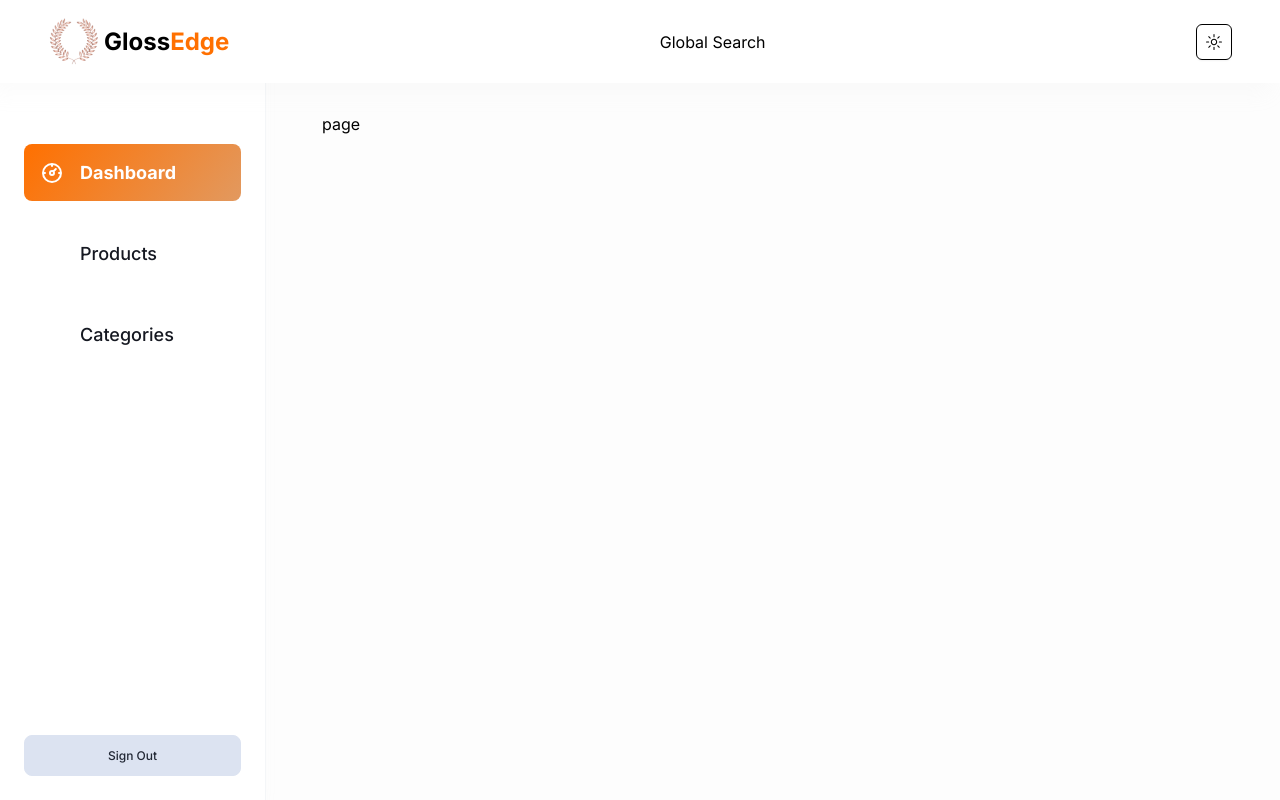
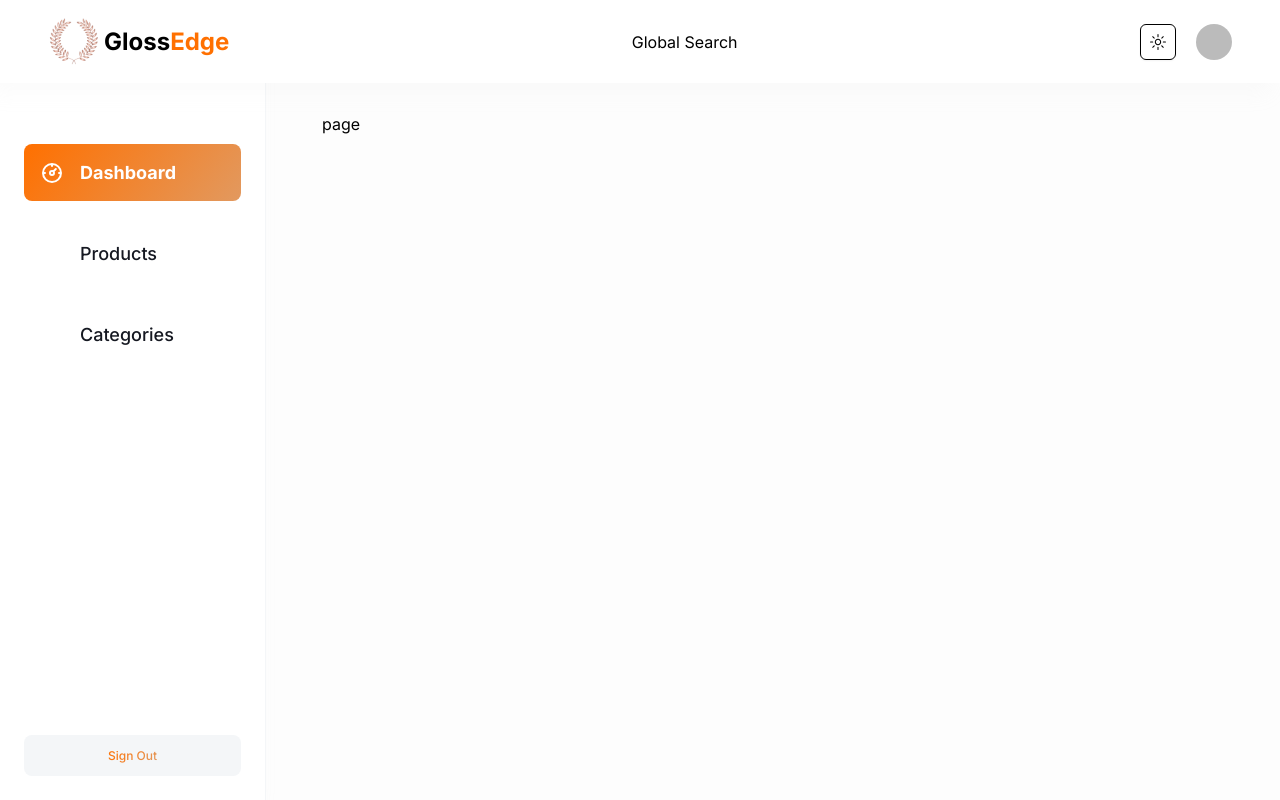
Before and after one commit to Krishna2323/gloss-edge, a Next.js app: page /admin in a window 1280 px wide. Built offline with nearby package versions, Linux system fonts and the light colour scheme; no server answers; sample sign-in values are in the browser's storage.

Commit message:
add user avatar and logout functionality.
Signed-off-by: krishna2323 <belivethatkg@gmail.com>

```diff
--- /dev/null
+++ b/app/(root)/profile/[id]/page.tsx
@@ -0,0 +1,7 @@
+import React from "react";
+
+const page = () => {
+  return <div>page</div>;
+};
+
+export default page;
--- /dev/null
+++ b/components/UserAvatar.tsx
@@ -0,0 +1,44 @@
+import Image from "next/image";
+import Link from "next/link";
+import React from "react";
+import ROUTES from "@/constants/routes";
+import { Avatar, AvatarFallback } from "./ui/avatar";
+
+interface Props {
+  id: string;
+  name: string;
+  imageUrl?: string | null;
+  className?: string;
+}
+
+const UserAvatar = ({ id, name, imageUrl, className = "h-9 w-9" }: Props) => {
+  const initials = name
+    .split(" ")
+    .map((word: string) => word[0])
+    .join("")
+    .toUpperCase()
+    .slice(0, 2);
+
+  return (
+    <Link href={ROUTES.PROFILE(id)}>
+      <Avatar className={className}>
+        {imageUrl ? (
+          <Image
+            src={imageUrl}
+            alt={name}
+            className="object-cover"
+            width={36}
+            height={36}
+            quality={100}
+          />
+        ) : (
+          <AvatarFallback className="primary-gradient font-space-grotesk font-bold tracking-wider text-white">
+            {initials}
+          </AvatarFallback>
+        )}
+      </Avatar>
+    </Link>
+  );
+};
+
+export default UserAvatar;
--- a/components/navigation/AdminLeftSidebar.tsx
+++ b/components/navigation/AdminLeftSidebar.tsx
@@ -20,7 +20,7 @@ const AdminLeftSidebar = () => {
         >
           <Button
             type="submit"
-            className="small-medium light-border-2 btn-tertiary text-dark400_light900 min-h-[41px] w-full rounded-lg border px-4 py-3 shadow-none"
+            className="small-medium btn-secondary min-h-[41px] w-full rounded-lg px-4 py-3 shadow-none"
           >
             <Image
               src="/icons/sign-up.svg"
@@ -29,7 +29,9 @@ const AdminLeftSidebar = () => {
               height={28}
               className="invert-colors lg:hidden"
             />
-            <span className="max-lg:hidden">Sign Out</span>
+            <span className="primary-text-gradient max-lg:hidden">
+              Sign Out
+            </span>
           </Button>
         </form>
       </div>
--- a/components/navigation/LeftSidebar.tsx
+++ b/components/navigation/LeftSidebar.tsx
@@ -62,7 +62,7 @@ const LeftSidebar = async () => {
           <div className="flex flex-col gap-3">
             <Button
               type="submit"
-              className="small-medium light-border-2 btn-tertiary text-dark400_light900 min-h-[41px] w-full rounded-lg border px-4 py-3 shadow-none"
+              className="small-medium btn-secondary min-h-[41px] w-full rounded-lg px-4 py-3 shadow-none"
             >
               <Image
                 src="/icons/sign-up.svg"
@@ -71,7 +71,9 @@ const LeftSidebar = async () => {
                 height={28}
                 className="invert-colors lg:hidden"
               />
-              <span className="max-lg:hidden">Sign Out</span>
+              <span className="primary-text-gradient max-lg:hidden">
+                Sign Out
+              </span>
             </Button>
           </div>
         </form>
--- a/components/navigation/navbar/MobileNavigation.tsx
+++ b/components/navigation/navbar/MobileNavigation.tsx
@@ -6,15 +6,17 @@ import {
   Sheet,
   SheetClose,
   SheetContent,
-  // SheetDescription,
-  // SheetHeader,
   SheetTitle,
   SheetTrigger,
 } from "@/components/ui/sheet";
 import ROUTES from "@/constants/routes";
 import NavLinks from "./NavLinks";
+import { sidebarLinks } from "@/constants";
+import { auth, signOut } from "@/auth";
 
-const MobileNavigation = () => {
+const MobileNavigation = async () => {
+  const session = await auth();
+
   return (
     <Sheet>
       <SheetTrigger asChild>
@@ -47,11 +49,13 @@ const MobileNavigation = () => {
         <div className="no-scrollbar flex h-[calc(100vh-80px)] flex-col justify-between overflow-y-auto">
           <SheetClose asChild>
             <section className="flex h-full flex-col gap-6 pt-16">
-              <NavLinks isMobileNav />
+              <NavLinks isMobileNav links={sidebarLinks} />
             </section>
           </SheetClose>
 
           <div className="flex flex-col gap-3">
+            {!session?.user?.id ? (
+              <>
                 <SheetClose asChild>
                   <Link href={ROUTES.SIGN_IN}>
                     <Button className="small-medium btn-secondary min-h-[41px] w-full rounded-lg px-4 py-3 shadow-none">
@@ -67,6 +71,29 @@ const MobileNavigation = () => {
                     </Button>
                   </Link>
                 </SheetClose>
+              </>
+            ) : (
+              <>
+                <SheetClose asChild>
+                  <form
+                    action={async () => {
+                      "use server";
+
+                      await signOut();
+                    }}
+                  >
+                    <div className="flex flex-col gap-3">
+                      <Button
+                        type="submit"
+                        className="small-medium btn-secondary min-h-[41px] w-full rounded-lg px-4 py-3 shadow-none"
+                      >
+                        <span className="primary-text-gradient">Sign out</span>
+                      </Button>
+                    </div>
+                  </form>
+                </SheetClose>
+              </>
+            )}
           </div>
         </div>
       </SheetContent>
--- a/components/navigation/navbar/index.tsx
+++ b/components/navigation/navbar/index.tsx
@@ -4,8 +4,12 @@ import React from "react";
 
 import Theme from "./Theme";
 import MobileNavigation from "./MobileNavigation";
+import UserAvatar from "@/components/UserAvatar";
+import { auth } from "@/auth";
 
-const Navbar = () => {
+const Navbar = async () => {
+  const session = await auth();
+
   return (
     <nav className="flex-between background-light900_dark200 fixed z-50 w-full gap-5 p-6 py-4 shadow-light-300 dark:shadow-none sm:px-12">
       <Link href="/" className="flex items-center gap-1">
@@ -25,6 +29,13 @@ const Navbar = () => {
 
       <div className="flex-between gap-5">
         <Theme />
+        {session?.user?.id && (
+          <UserAvatar
+            id={session.user.id}
+            name={session.user.name!}
+            imageUrl={session.user?.image}
+          />
+        )}
         <MobileNavigation />
       </div>
     </nav>
--- /dev/null
+++ b/components/ui/avatar.tsx
@@ -0,0 +1,50 @@
+"use client"
+
+import * as React from "react"
+import * as AvatarPrimitive from "@radix-ui/react-avatar"
+
+import { cn } from "@/lib/utils"
+
+const Avatar = React.forwardRef<
+  React.ElementRef<typeof AvatarPrimitive.Root>,
+  React.ComponentPropsWithoutRef<typeof AvatarPrimitive.Root>
+>(({ className, ...props }, ref) => (
+  <AvatarPrimitive.Root
+    ref={ref}
+    className={cn(
+      "relative flex h-10 w-10 shrink-0 overflow-hidden rounded-full",
+      className
+    )}
+    {...props}
+  />
+))
+Avatar.displayName = AvatarPrimitive.Root.displayName
+
+const AvatarImage = React.forwardRef<
+  React.ElementRef<typeof AvatarPrimitive.Image>,
+  React.ComponentPropsWithoutRef<typeof AvatarPrimitive.Image>
+>(({ className, ...props }, ref) => (
+  <AvatarPrimitive.Image
+    ref={ref}
+    className={cn("aspect-square h-full w-full", className)}
+    {...props}
+  />
+))
+AvatarImage.displayName = AvatarPrimitive.Image.displayName
+
+const AvatarFallback = React.forwardRef<
+  React.ElementRef<typeof AvatarPrimitive.Fallback>,
+  React.ComponentPropsWithoutRef<typeof AvatarPrimitive.Fallback>
+>(({ className, ...props }, ref) => (
+  <AvatarPrimitive.Fallback
+    ref={ref}
+    className={cn(
+      "flex h-full w-full items-center justify-center rounded-full bg-muted",
+      className
+    )}
+    {...props}
+  />
+))
+AvatarFallback.displayName = AvatarPrimitive.Fallback.displayName
+
+export { Avatar, AvatarImage, AvatarFallback }
--- a/next.config.ts
+++ b/next.config.ts
@@ -9,6 +9,11 @@ const nextConfig: NextConfig = {
         hostname: "static.vecteezy.com",
         port: "",
       },
+      {
+        protocol: "https",
+        hostname: "lh3.googleusercontent.com",
+        port: "",
+      },
     ],
   },
 };
--- a/package.json
+++ b/package.json
@@ -10,6 +10,7 @@
   },
   "dependencies": {
     "@hookform/resolvers": "^4.1.1",
+    "@radix-ui/react-avatar": "^1.1.3",
     "@radix-ui/react-dialog": "^1.1.6",
     "@radix-ui/react-dropdown-menu": "^2.1.6",
     "@radix-ui/react-icons": "^1.3.2",
```
Also changed, not shown: 1 other file (tests, documents, lock files or other folders). Lines whose indentation alone changed are shown as unchanged.
